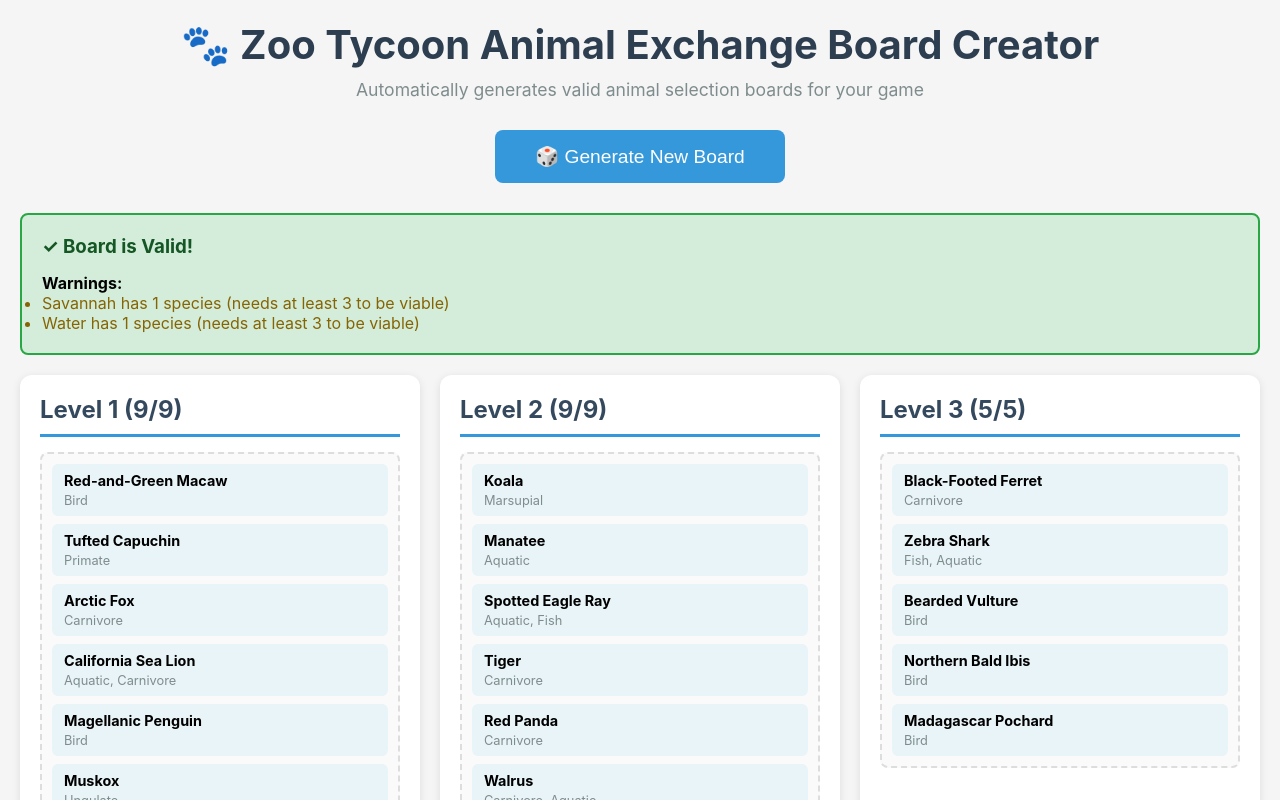
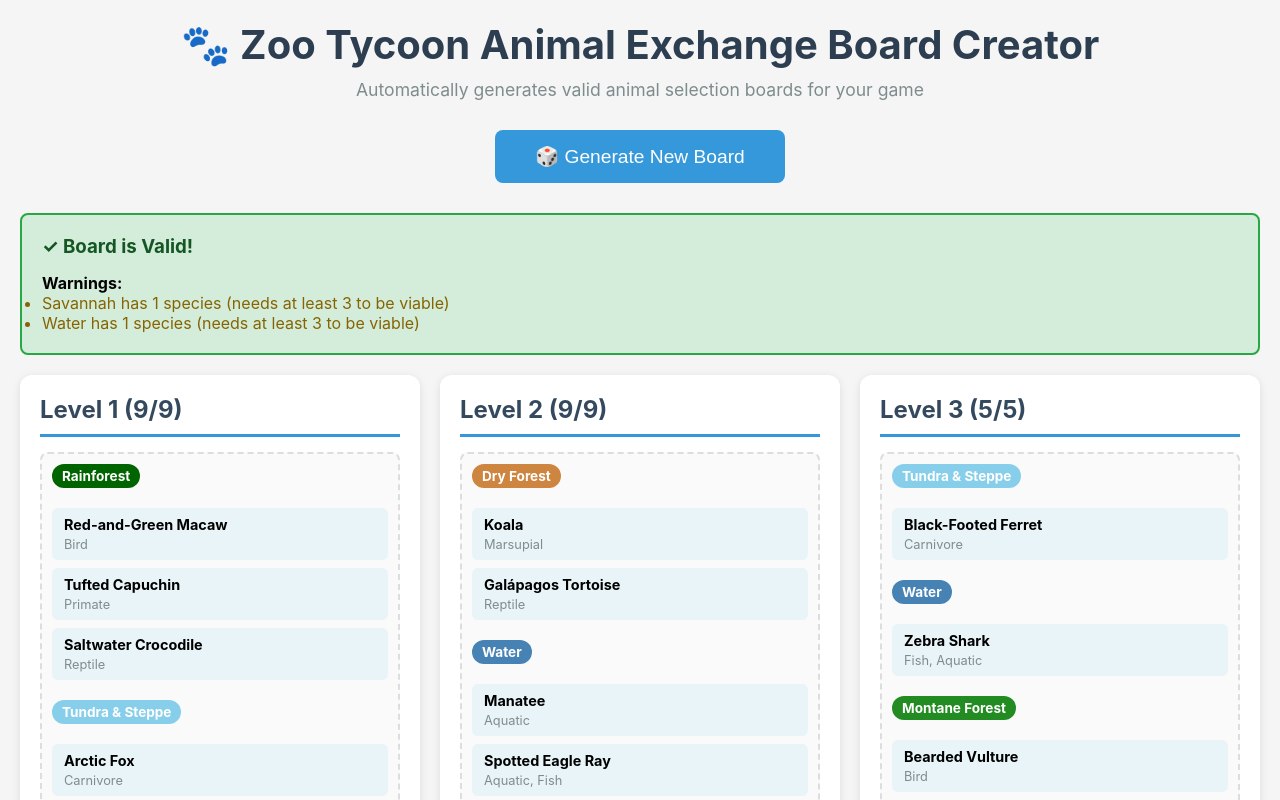
Before and after one commit to Dracoptera/Zoo-Tycoon-Helper, a React (Vite) app: page / in a window 1280 px wide. Both pictures are taken after a click on the button "🎲 Generate New Board". Shown: the top 800 px of the page. Built offline with nearby package versions, Linux system fonts and the light colour scheme.

Commit message:
group by biomne

```diff
--- a/src/App.tsx
+++ b/src/App.tsx
@@ -5,6 +5,50 @@
 import type { CoSpecies } from './co-species'
 import { type SelectedBoard, validateBoard } from './utils/validation'
 import { generateBoard } from './utils/boardGenerator'
+
+// Biome colors
+const biomeColors: Record<string, string> = {
+  'Tundra & Steppe': '#87CEEB',
+  'Montane Forest': '#228B22',
+  'Rainforest': '#006400',
+  'Savannah': '#DAA520',
+  'Dry Forest': '#CD853F',
+  'Water': '#4682B4'
+}
+
+// Helper function to group animals by biome
+function groupAnimalsByBiome<T extends { biome: string | string[] }>(items: T[]): [string, T[]][] {
+  const grouped = new Map<string, T[]>()
+  items.forEach(item => {
+    const biomes = Array.isArray(item.biome) ? item.biome : [item.biome]
+    biomes.forEach(biome => {
+      if (!grouped.has(biome)) {
+        grouped.set(biome, [])
+      }
+      grouped.get(biome)!.push(item)
+    })
+  })
+  return Array.from(grouped.entries())
+}
+
+// Helper component for biome chip
+function BiomeChip({ biome }: { biome: string }) {
+  const color = biomeColors[biome] || '#95a5a6'
+  return (
+    <div style={{
+      display: 'inline-block',
+      padding: '4px 10px',
+      borderRadius: '12px',
+      background: color,
+      color: '#fff',
+      fontSize: '0.85rem',
+      fontWeight: 'bold',
+      marginBottom: '10px'
+    }}>
+      {biome}
+    </div>
+  )
+}
 
 export default function App() {
   const [board, setBoard] = useState<SelectedBoard | null>(null)
@@ -154,12 +198,17 @@
         {animals.length === 0 ? (
           <p style={{ color: '#95a5a6', textAlign: 'center' }}>No animals generated</p>
         ) : (
+          <>
+            {groupAnimalsByBiome(animals).map(([biome, biomeAnimals]) => (
+              <div key={biome} style={{ marginBottom: '20px' }}>
+                <BiomeChip biome={biome} />
                 <div style={{
                   display: 'grid',
                   gridTemplateColumns: 'repeat(auto-fill, minmax(180px, 1fr))',
-            gap: '8px'
+                  gap: '8px',
+                  marginTop: '10px'
                 }}>
-            {animals.map((animal, index) => (
+                  {biomeAnimals.map((animal, index) => (
                     <div key={`${animal.id}-${index}`} className="animal-card" style={{ margin: 0 }}>
                       <div>
                         <div style={{ fontWeight: 'bold', marginBottom: '4px' }}>{animal.name}</div>
@@ -170,6 +219,9 @@
                     </div>
                   ))}
                 </div>
+              </div>
+            ))}
+          </>
         )}
       </div>
     </div>
@@ -186,15 +238,20 @@
         {coSpecies.length === 0 ? (
           <p style={{ color: '#95a5a6', textAlign: 'center' }}>No co-species generated</p>
         ) : (
+          <>
+            {groupAnimalsByBiome(coSpecies).map(([biome, biomeSpecies]) => (
+              <div key={biome} style={{ marginBottom: '20px' }}>
+                <BiomeChip biome={biome} />
                 <div style={{
                   display: 'grid',
                   gridTemplateColumns: 'repeat(auto-fill, minmax(180px, 1fr))',
-            gap: '8px'
+                  gap: '8px',
+                  marginTop: '10px'
                 }}>
-            {coSpecies.map((species, index) => (
+                  {biomeSpecies.map((species, index) => (
                     <div key={`${species.id}-${index}`} className="animal-card" style={{ margin: 0 }}>
                       <div>
-                  <div style={{ fontWeight: 'bold' }}>{species.name}</div>
+                        <div style={{ fontWeight: 'bold', marginBottom: '4px' }}>{species.name}</div>
                         <div style={{ fontSize: '0.8rem', color: '#7f8c8d' }}>
                           {species.size} tile{species.size > 1 ? 's' : ''}
                         </div>
@@ -202,6 +259,9 @@
                     </div>
                   ))}
                 </div>
+              </div>
+            ))}
+          </>
         )}
       </div>
     </div>
```
Lines whose indentation alone changed are shown as unchanged.
